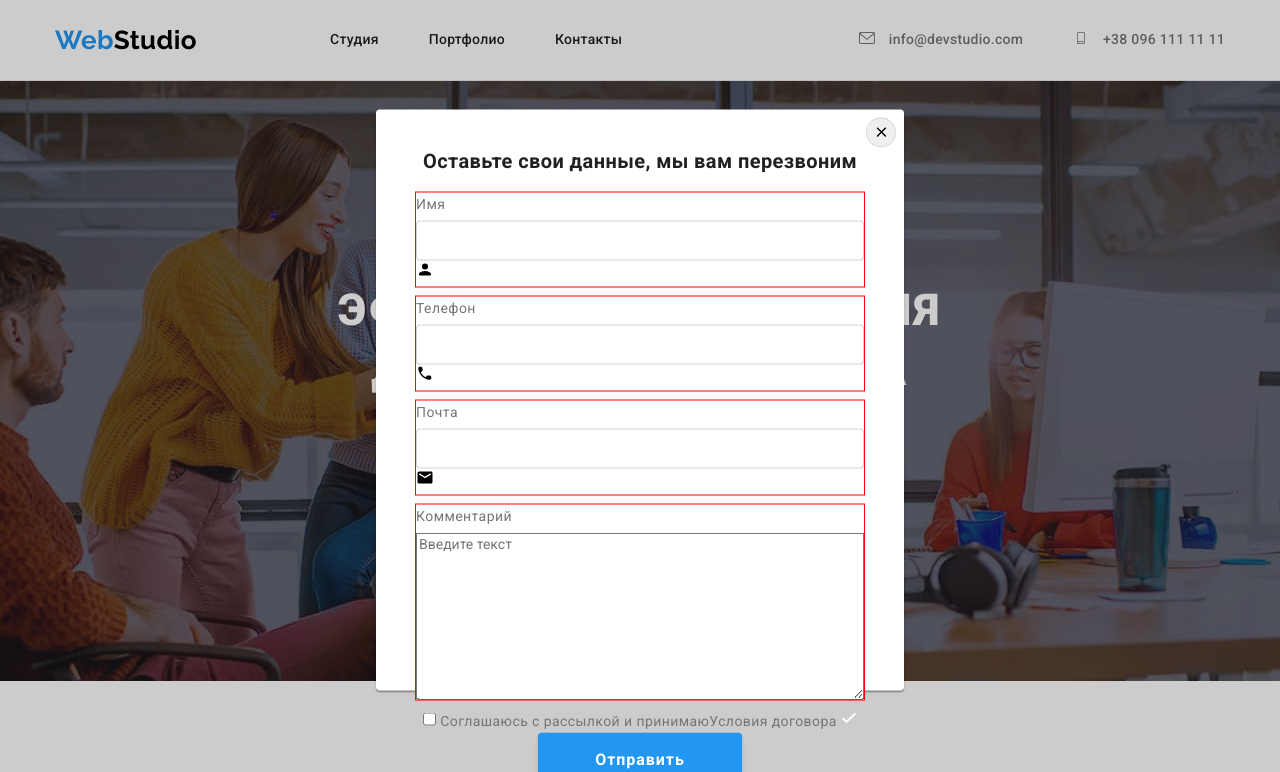
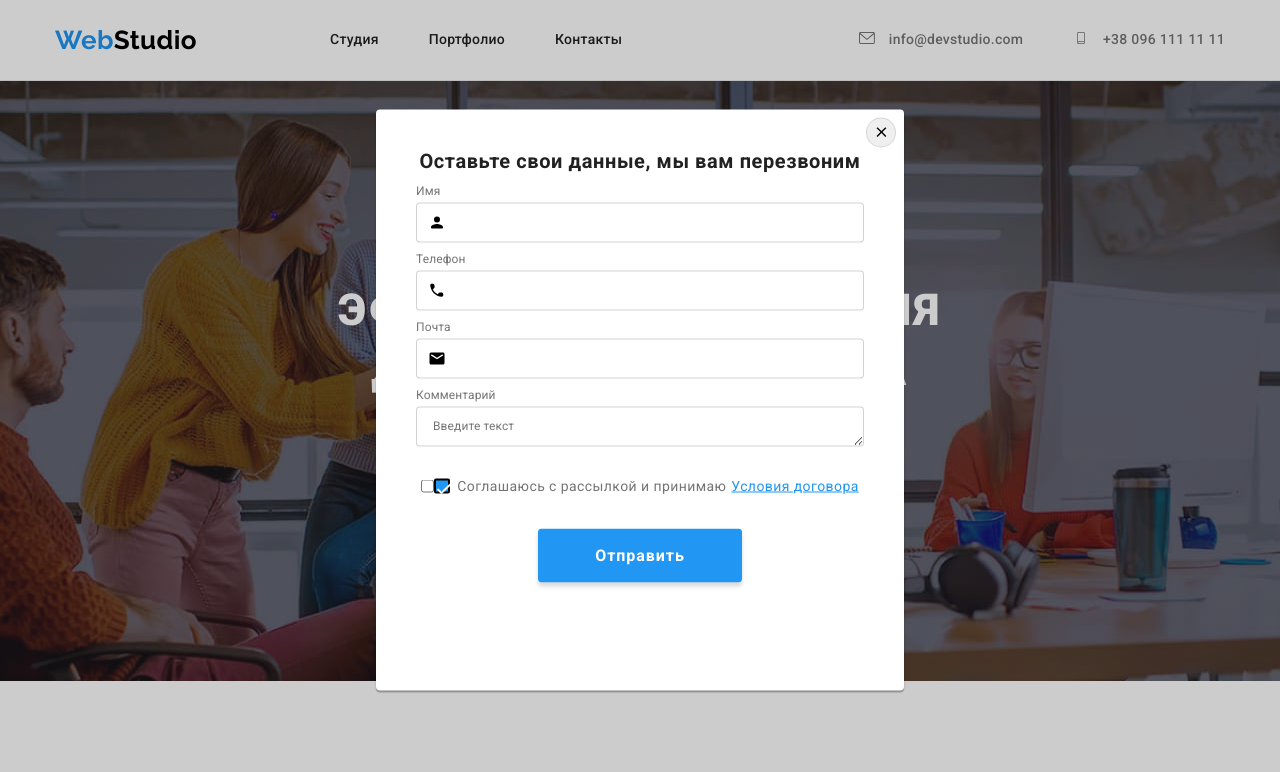
Before and after one commit to Khrystyna-Mia/goit-markup-hw-06, a plain HTML site: page index.html in a window 1280 px wide. Both pictures are taken after a click on the button "Заказать услугу". Shown: the top 772 px of the page. Drawn offline with nearby package versions, Linux system fonts and the light colour scheme.

Commit message:
Чекбокс

```diff
--- a/css/styles.css
+++ b/css/styles.css
@@ -307,36 +307,51 @@ img {
 }
 
 /* Form modal */
-.form-text {
-  color: var(--title-color);
+.signup-form {
+  padding: 40px;
+}
+
+.signup-form .form-text {
+  display: block;
   font-weight: 700;
   font-size: 20px;
   line-height: 1.15;
   text-align: center;
-
-  margin-top: 40px;
-}
-
-.form {
-  max-width: 448px;
-  min-height: 342px;
-  margin-right: auto;
-  margin-left: auto;
+  letter-spacing: 0.03em;
+  margin-top: 0;
+  margin-bottom: 30px;
+  color: var(--title-color);
 }
 
 .form-group {
-  outline: 1px solid red;
+  position: relative;
   display: flex;
   flex-direction: column;
   text-align: left;
-  margin-bottom: 10px;
+  margin-bottom: 28px;
 }
 
 .form-group label {
+  position: absolute;
+  top: -18px;
+  left: 0;
+  font-size: 12px;
+  line-height: 1.16;
+  letter-spacing: 0.01em;
   margin-bottom: 4px;
+  color: var(--text-color);
 }
 
-.form-group input {
+/* .form-input:focus ~ .icon {
+  color: var(--secondary-icon);
+} */
+
+/* .form-group:focus-within > .icon{
+  color: var(--secondary-icon);
+} */
+
+.form-group input,
+textarea {
   font-size: 12px;
   line-height: 1.16;
   letter-spacing: 0.01em;
@@ -344,6 +359,49 @@ img {
   border-radius: 4px;
   box-sizing: border-box;
   border: 1px solid rgba(33, 33, 33, 0.2);
+}
+
+.icon {
+  position: absolute;
+  top: 11px;
+  left: 12px;
+}
+
+.comment {
+  color: rgba(117, 117, 117, 0.5);
+  padding: 12px 16px;
+}
+
+/* .form-checkbox input[type='checkbox'] {
+} */
+
+.label-checkbox {
+  display: flex;
+  justify-content: center;
+  align-items: center;
+  margin-bottom: 30px;
+}
+
+.checkbox {
+  overflow: hidden;
+  position: absolute;
+}
+
+.icon-checkbox {
+  display: inline-block;
+  width: 16px;
+  height: 15px;
+  margin-right: 7px;
+  border: 2px solid #000000;
+  fill: var(--third-icon);
+  background-color: var(--secondary-icon);
+  border-radius: 2px;
+}
+
+.checkbox-link {
+  margin-left: 5px;
+  color: var(--secondary-icon);
+  text-decoration-line: underline;
 }
 
 .form-btn {
--- a/index.html
+++ b/index.html
@@ -60,12 +60,12 @@
                         </svg>
                     </button>
 
-                    <form class="form signup-form" autocomplete="off" novalidate>
+                    <form class="signup-form" autocomplete="off" novalidate>
                         <p class="form-text">Оставьте свои данные, мы вам перезвоним</p>
 
                         <div class="form-group">
-                        <label for="name">Имя</label>
-                        <input type="text" name="name" id="name"/>
+                        <label class="form-label" for="name">Имя</label>
+                        <input class="form-input" type="text" name="name" id="name"/>
 
                         <span class="icon">
                             <svg class="icon-person" width="18" height="18">
@@ -75,8 +75,8 @@
                         </div>
 
                         <div class="form-group">
-                        <label for="tel">Телефон</label>
-                        <input type="tel" name="tel" id="tel"/>
+                        <label class="form-label" for="tel">Телефон</label>
+                        <input class="form-input" type="tel" name="tel" id="tel"/>
 
                         <span class="icon">
                             <svg class="icon-tel" width="18" height="18">
@@ -86,8 +86,8 @@
                         </div>
 
                         <div class="form-group">
-                        <label for="email">Почта</label>
-                        <input type="email" name="email" id="email"/>
+                        <label class="form-label" for="email">Почта</label>
+                        <input class="form-input" type="email" name="email" id="email"/>
 
                         <span class="icon">
                             <svg class="icon-email" width="18" height="18">
@@ -101,16 +101,16 @@
                         <textarea class="comment" name="comment" rows="10" id="comment" placeholder="Введите текст"></textarea>
                         </div>
 
-                        <div class="form-checkbox">
-                        <input type="checkbox" name="privacy" value="privacy" id="privacy">
-                        <label for="privacy">Соглашаюсь с рассылкой и принимаю<span>Условия договора</span></label>
+                        <label class="label-checkbox">
+                        <input type="checkbox" name="privacy">
 
-                        <span class="icon">
-                            <svg class="icon-checkbox" width="16" height="15">
+                        <span class="icon-checkbox">
+                            <svg width="16" height="15">
                                 <use href="./images/sprite.svg#check-mark"></use>
                             </svg>
                         </span>
-                        </div>
+                        Соглашаюсь с рассылкой и принимаю<a href="" class="checkbox-link">Условия договора</a>
+                        </label>
 
                         <button class="button form-btn" type="submit">Отправить</button>
                     </form>
```
